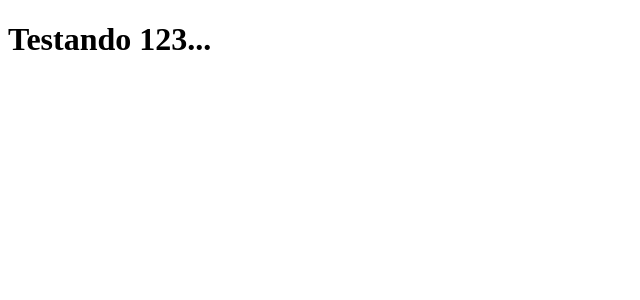
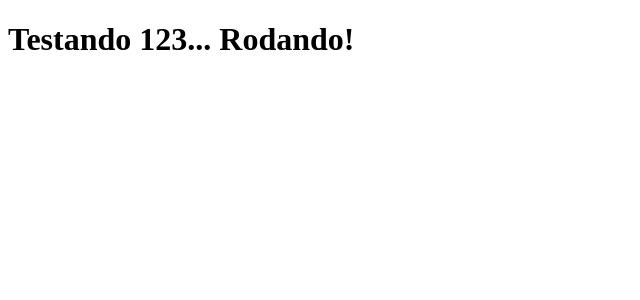
Before and after one commit to ricassiocosta/tabnews-clone, a Next.js app: page / in a window 1280 px wide. Shown: the top 300 px of the page, without its empty margins (0-640 px from the left). Built offline with nearby package versions, Linux system fonts and the light colour scheme.

Commit message:
testing CI/CD Vercel

```diff
--- a/pages/index.js
+++ b/pages/index.js
@@ -1,5 +1,5 @@
 function Home() {
-    return <h1>Testando 123... </h1>
+    return <h1>Testando 123... Rodando!</h1>
 }
 
 export default Home
```
